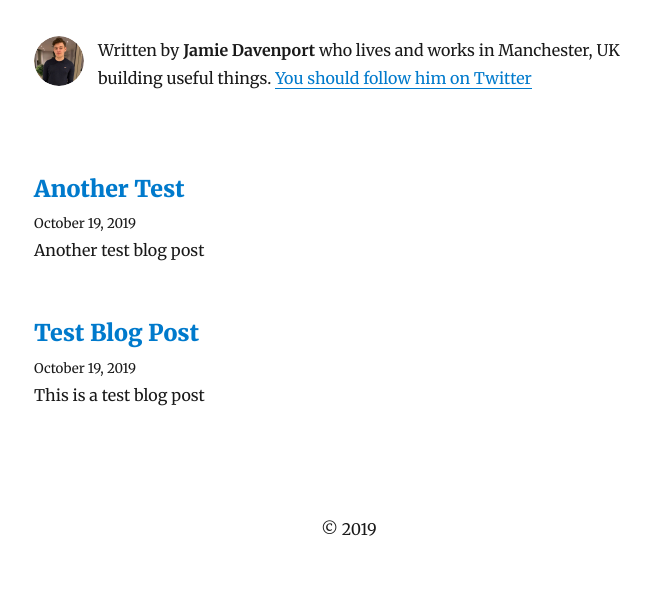
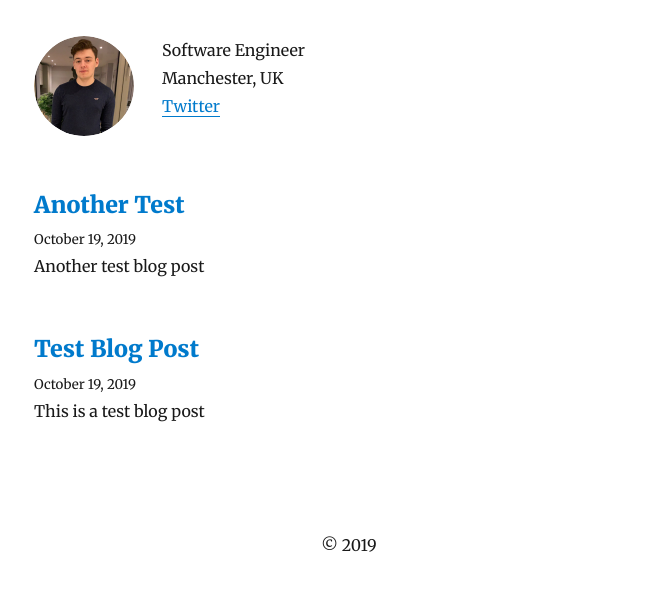
Before and after one commit to jamiedavenport/jamiedavenport.dev, a Gatsby site: page / in a window 1280 px wide. Shown: the part 118-708 px from the top of the page, without its empty margins (291-942 px from the left). Built offline with nearby package versions, Linux system fonts and the light colour scheme; Gatsby itself is replaced by a stand-in of ours; some packages are replaced by stand-ins of ours.

Commit message:
Add key details

```diff
--- a/src/components/bio.js
+++ b/src/components/bio.js
@@ -11,7 +11,6 @@ import React from "react"
 import styled from "styled-components"
 import { rhythm } from "../utils/typography"
 
-
 function Bio() {
   return (
     <StaticQuery
@@ -24,22 +23,22 @@ function Bio() {
               fixed={data.avatar.childImageSharp.fixed}
               alt={author}
               style={{
-                marginRight: rhythm(1 / 2),
+                marginRight: rhythm(1),
                 marginBottom: 0,
-                minWidth: 50,
+                minWidth: 100,
                 borderRadius: `100%`,
               }}
               imgStyle={{
                 borderRadius: `50%`,
               }}
             />
-            <p>
-              Written by <strong>{author}</strong> who lives and works in Manchester, UK building useful things.
-              {` `}
-              <a href={`https://twitter.com/${social.twitter}`}>
-                You should follow him on Twitter
-              </a>
-            </p>
+            <div>
+              <div>Software Engineer</div>
+              <div>Manchester, UK</div>
+              <div>
+                <a href={`https://twitter.com/${social.twitter}`}>Twitter</a>
+              </div>
+            </div>
           </Container>
         )
       }}
@@ -51,7 +50,7 @@ const bioQuery = graphql`
   query BioQuery {
     avatar: file(absolutePath: { regex: "/profile-pic.jpg/" }) {
       childImageSharp {
-        fixed(width: 50, height: 50) {
+        fixed(width: 100, height: 100) {
           ...GatsbyImageSharpFixed
         }
       }
```
